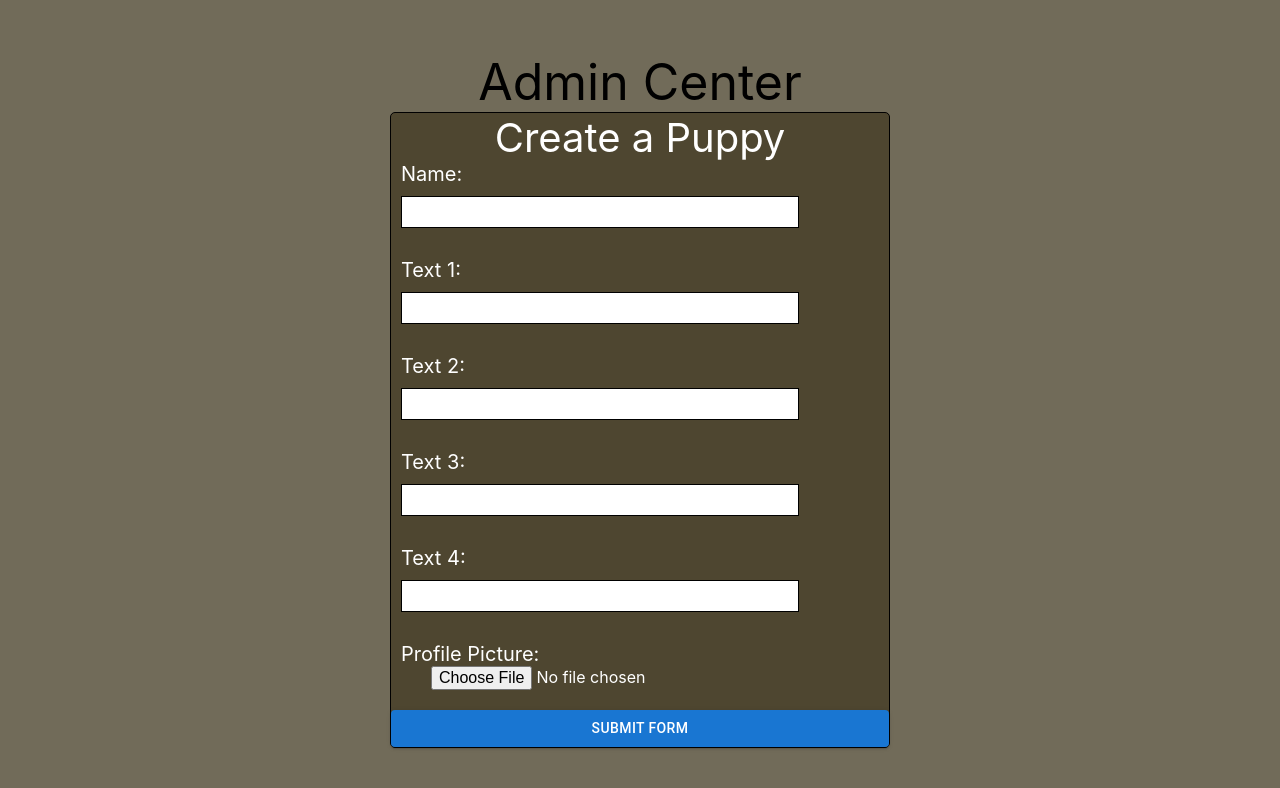
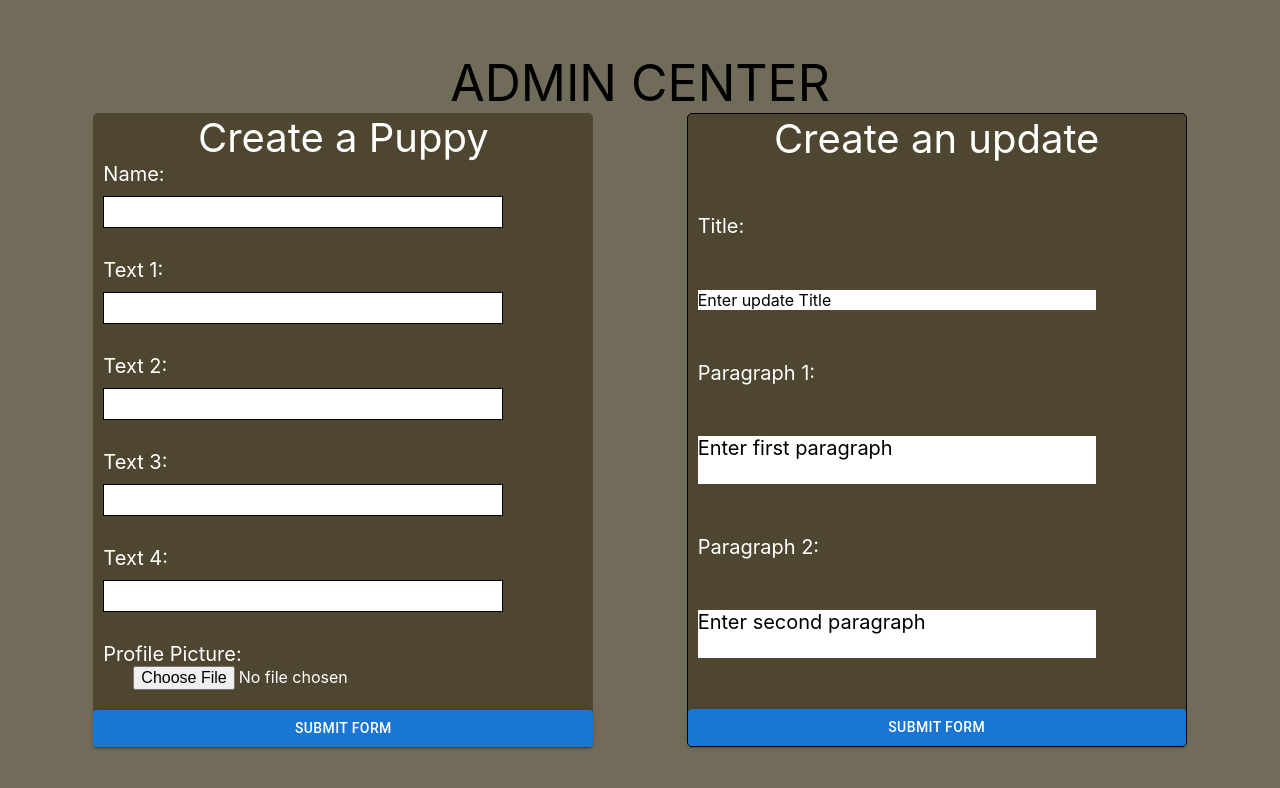
Before and after one commit to Psmithcode/-CKennel-site, a React (Create React App) app: page /admin in a window 1280 px wide. Shown: the top 788 px of the page. Built offline with nearby package versions, Linux system fonts and the light colour scheme; sample sign-in values are in the browser's storage; a web font is replaced by a local one.

Commit message:
reImplemented the updates section

```diff
--- a/src/Components/About.css
+++ b/src/Components/About.css
@@ -38,5 +38,15 @@
 @media only screen and (max-width: 960px) {
   .about-container {
     width: 90%;
+    padding: 5px;
+  }
+  .about-list-container{
+    width: 90%;
+  }
+  .about-list-body-text{
+    width: 90%;
+  }
+  .about-list{
+    line-height: 20px;
   }
 }
--- a/src/Components/Admin.css
+++ b/src/Components/Admin.css
@@ -10,3 +10,8 @@
 .admin-title {
   font-size: 50px;
 }
+.admin-form-container {
+  display: flex;
+  justify-content: space-evenly;
+  width: 100%;
+}
--- a/src/Components/Admin.js
+++ b/src/Components/Admin.js
@@ -1,12 +1,16 @@
 import React from "react";
 import CreatePuppy from "./createPuppy";
-import "./Admin.css"
+import "./Admin.css";
+import CreateUpdate from "./createUpdate";
 
 export default function Admin() {
   return (
     <main className="admin-container">
-      <h1 className="admin-title">Admin Center</h1>
-      <CreatePuppy className="create-puppy-form" />
+      <h1 className="admin-title">ADMIN CENTER</h1>
+      <div className="admin-form-container">
+        <CreatePuppy className="create-puppy-form" />
+        <CreateUpdate />
+      </div>
     </main>
   );
 }
--- a/src/Components/PuppyCard.css
+++ b/src/Components/PuppyCard.css
@@ -37,21 +37,21 @@
   margin: 10px 0 0 10px;
 }
 
-  .puppyCard-post-container{
-    border: 1px solid black;
+.puppyCard-post-container {
+  /* border: 1px solid black; */
   margin-bottom: 20px;
 }
 
-  .puppyCard-title{
+.puppyCard-title {
   font-size: 20px;
   margin-left: 10px;
   margin-bottom: 10px;
   font-weight: 600;
   text-align: center;
 }
-  .puppyCard-list{
+.puppyCard-list {
   display: flex;
   flex-direction: column;
-    align-items: start;
+  align-items: flex-start;
   justify-content: space-evenly;
 }
--- a/src/Components/UpdateCard.css
+++ b/src/Components/UpdateCard.css
@@ -1,13 +1,3 @@
-.updateCard-image-container {
-  width: 333px;
-  height: 333px;
-  object-fit: cover;
-}
-
-.updateCard-image {
-  width: 100%;
-  height: 100%;
-}
 
 .updateCard-container {
   display: flex;
--- a/src/Components/UpdateCard.js
+++ b/src/Components/UpdateCard.js
@@ -1,21 +1,21 @@
 import React from "react";
 import "./UpdateCard.css";
+import { Link } from "@mui/material";
 
 export default function UpdateCard(props) {
   return (
     <div className="updateCard-container">
       <div className="updateCard-post-container">
-        <div className="updateCard-image-container">
-          <img
-            src={props.image}
-            className="updateCard-image"
-            alt="puppies"
-          />
-        </div>
+        <h1>{props.title}</h1>
+
         <a className="updateCard-date-link">
-          <p className="updateCard-link-text">Posted on March 23, 2023</p>
+          <p className="updateCard-link-text">{`Posted on: ${props.date}`}</p>
         </a>
-        <p className="updateCard-body-text roboto">{props.text}</p>
+        <p className="updateCard-body-text roboto">{props.par1}</p>
+        <Link to={`/update/${props.id}`}>
+          <p>Read more</p>
+        </Link>
+        {/* <p className="updateCard-body-text roboto">{props.par2}</p> */}
       </div>
     </div>
   );
--- a/src/Components/Updates.js
+++ b/src/Components/Updates.js
@@ -1,19 +1,33 @@
 import React from "react";
+import { useEffect, useState } from "react";
+import axios from "axios";
 import "./Updates.css";
 
-import PuppyPictureOne from "../Images/IMG_9445.jpg";
 import UpdateCard from "./UpdateCard";
-let updateText =
-  " Lorem ipsum dolor sit amet, consectetur adipiscing elit. Nullam enunc nisi. Donec cursus dui eu odio iaculis blandit ac blandit sem. Inconsequat dolor non ultrices sagittis.";
 
 export default function Updates(props) {
+  const [data, setData] = useState([]);
+  useEffect(() => {
+    axios
+      .get("https://barclabs.vercel.app/updates")
+      .then((response) => setData(response.data))
+      .catch((error) => console.error(error));
+  }, []);
   return (
     <div className="updates-container" id="updates">
       <h2 className="updates-title">Updates</h2>
       <div className="updateCards-container">
-        <UpdateCard image={PuppyPictureOne} text={updateText} />
-        <UpdateCard image={PuppyPictureOne} text={updateText} />
-        <UpdateCard image={PuppyPictureOne} text={updateText} />
+        {data.map((update, index) => {
+          return (
+            <UpdateCard
+              id={update.id}
+              title={update.title}
+              date={update.date_added}
+              par1={update.paragraph1}
+              par2={update.paragraph2}
+            />
+          );
+        })}
       </div>
     </div>
   );
--- a/src/Components/createPuppy.css
+++ b/src/Components/createPuppy.css
@@ -11,7 +11,7 @@
   color: #4e4630;
 }
 .createPuppy-form {
-  border: 1px solid black;
+  /* border: 1px solid black; */
   background-color: #4e4630;
   border-radius: 5px;
   display: flex;
--- /dev/null
+++ b/src/Components/createUpdate.css
@@ -0,0 +1,35 @@
+.createUpdate-form {
+  border: 1px solid black;
+  background-color: #4e4630;
+  border-radius: 5px;
+  display: flex;
+  flex-direction: column;
+  justify-content: space-between;
+  width: 500px;
+  color: white;
+}
+
+.createUpdate-title {
+  font-size: 40px;
+  text-align: center;
+}
+
+.createUpdate-form > label {
+  font-size: 20px;
+  margin-left: 10px;
+}
+
+.update-textarea {
+  background-color: white;
+  color: black;
+  margin-left: 10px;
+  width: 80%;
+  font-size: 20px;
+}
+
+.update-title {
+  background-color: white;
+  color: black;
+  margin-left: 10px;
+  width: 80%;
+}
--- /dev/null
+++ b/src/Components/createUpdate.js
@@ -0,0 +1,74 @@
+import React, { useState } from "react";
+import axios from "axios";
+import { Button } from "@mui/material";
+import "./createUpdate.css";
+
+export default function CreateUpdate(props) {
+  const [title, setTitle] = useState("");
+  const [par1, setPar1] = useState("");
+  const [par2, setPar2] = useState("");
+  const [loading, setLoading] = useState(false);
+
+  const handleSubmit = async (event) => {
+    event.preventDefault();
+    let updateData = {
+      title,
+      par1,
+      par2,
+    };
+
+    try {
+      await axios.post("https://barclabs.vercel.app/updates", updateData);
+      console.log("update posted successfully!");
+    } catch (err) {
+      console.log("Error posting to /updates", err);
+    }
+    setTitle("");
+    setPar1("");
+    setPar2("");
+  };
+
+  return (
+    <form className="createUpdate-form" onSubmit={handleSubmit}>
+      <h1 className="createUpdate-title">Create an update</h1>
+      <label>Title:</label>
+      <input
+        type="text"
+        required
+        className="update-title"
+        placeholder="Enter update Title"
+        value={title}
+        onChange={(e) => setTitle(e.target.value)}
+      ></input>
+      <label>Paragraph 1:</label>
+      <textarea
+        required
+        className="update-textarea"
+        value={par1}
+        placeholder="Enter first paragraph"
+        onChange={(e) => setPar1(e.target.value)}
+      ></textarea>
+      <label>Paragraph 2:</label>
+      <textarea
+        className="update-textarea"
+        value={par2}
+        placeholder="Enter second paragraph"
+        onChange={(e) => setPar2(e.target.value)}
+      ></textarea>
+      {loading ? (
+        <Button variant="contained" className="createPuppy-submit">
+          Submitting Form
+        </Button>
+      ) : (
+        <Button
+          variant="contained"
+          color="primary"
+          className="createPuppy-submit"
+          type="submit"
+        >
+          Submit Form
+        </Button>
+      )}
+    </form>
+  );
+}
```
Also changed, not shown: src/Components/PuppyCard.js (+1 -1 lines). Lines whose indentation alone changed are shown as unchanged.
